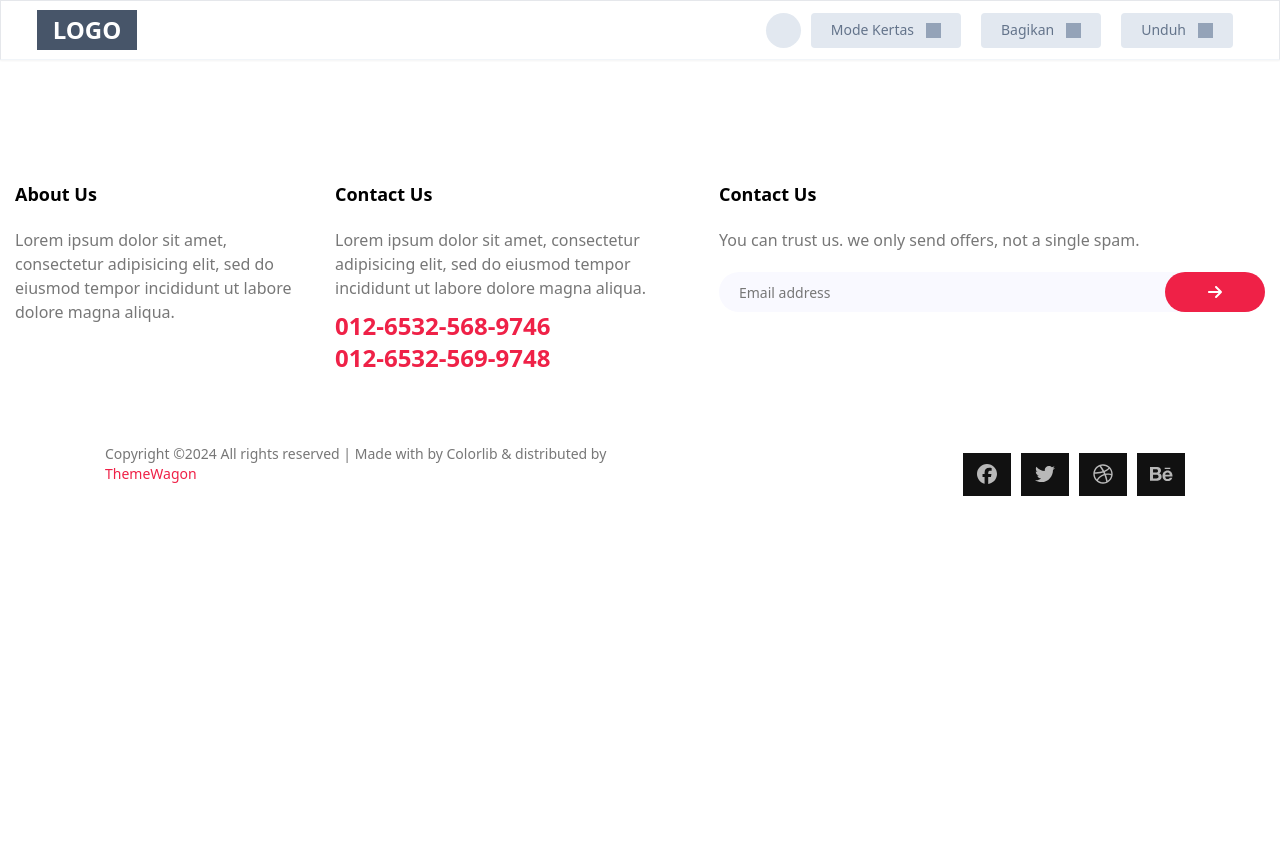
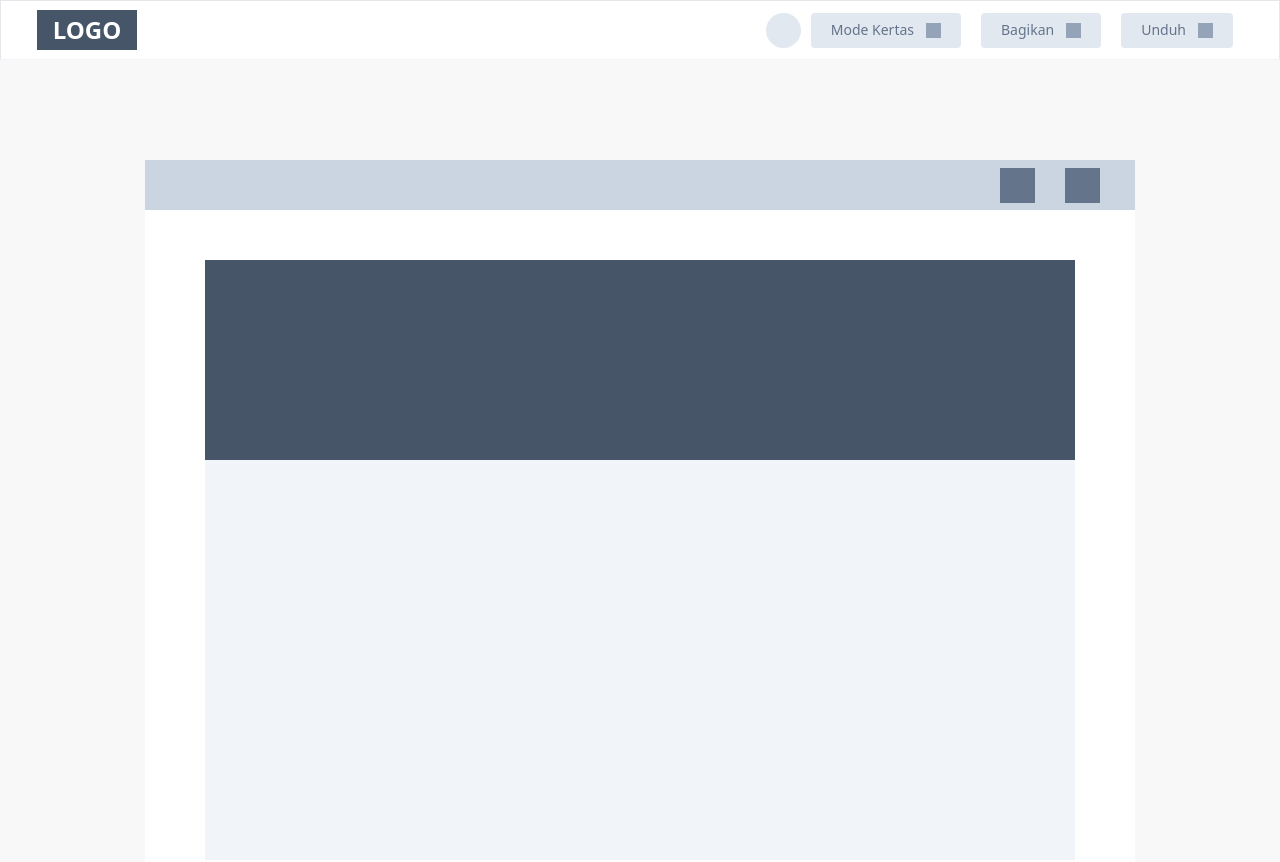
Before and after one commit to MohRamadan24/client1, a React (Create React App) app: page /cv in a window 1280 px wide. Shown: the top 862 px of the page. Before the commit the page ends 800 px from the top, so only its background shows below. Built offline with nearby package versions, Linux system fonts and the light colour scheme.

Commit message:
Update Cv.js

```diff
--- a/src/pages/Cv.js
+++ b/src/pages/Cv.js
@@ -1,7 +1,16 @@
 const Cv = () => {
   return (
-    <div>
-
+    <div className="flex bg-[#f8f8f8] w-full h-auto justify-center items-center py-[100px]">
+      <div className="w-[990px] h-[700px]">
+        <div className="flex flex-row-reverse w-full h-[50px] bg-slate-300 items-center px-[20px]">
+          <div className="w-[35px] h-[35px] bg-slate-500 mx-[15px]"></div>
+          <div className="w-[35px] h-[35px] bg-slate-500 mx-[15px]"></div>
+        </div>
+        <div className="w-[990px] h-[700px] bg-white px-[60px] py-[50px]">
+          <div className="bg-slate-600 w-full h-[200px]"></div>
+          <div className="bg-slate-100 w-full h-[400px]"></div>
+        </div>
+      </div>
     </div>
   )
 }
```
